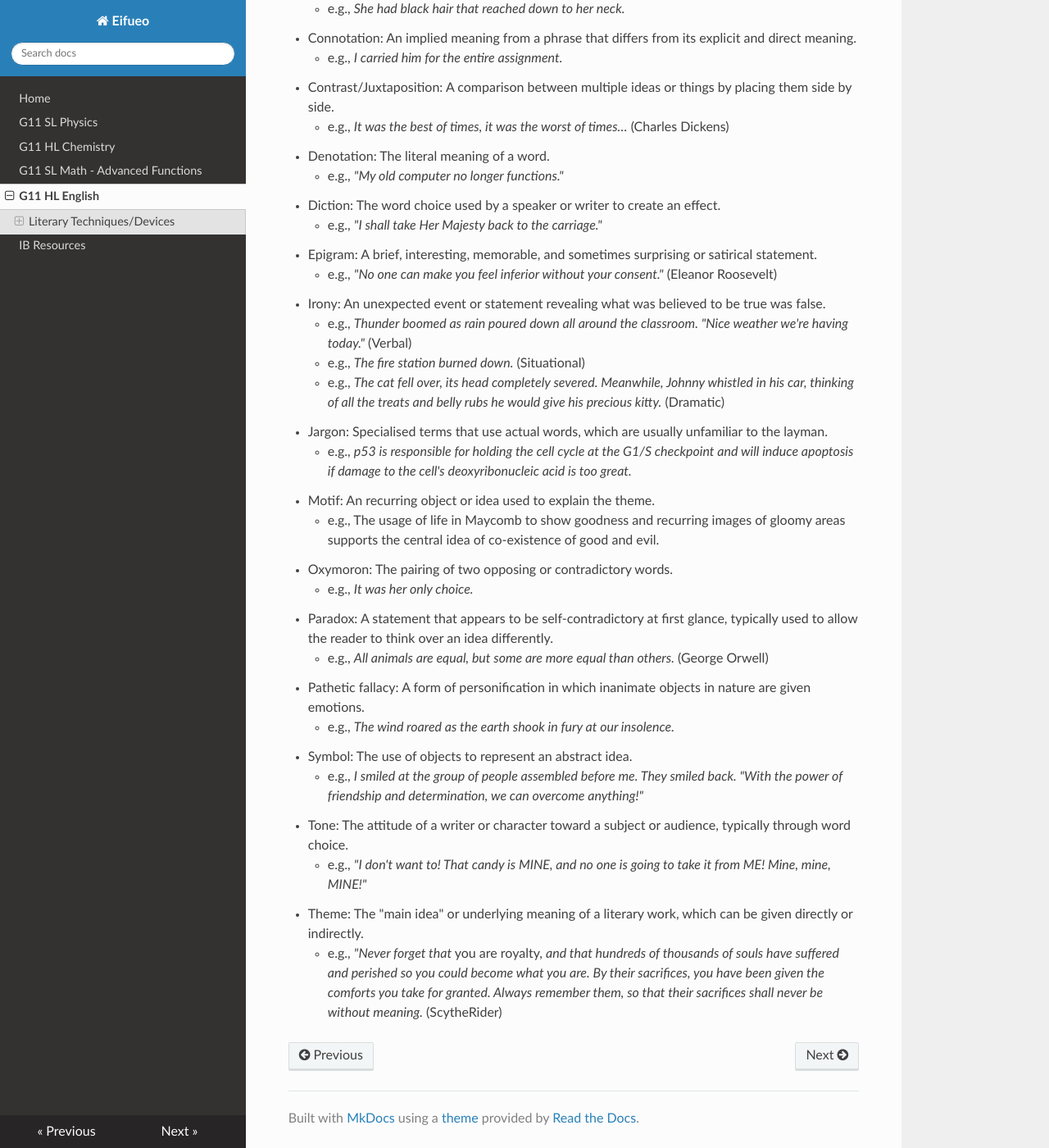
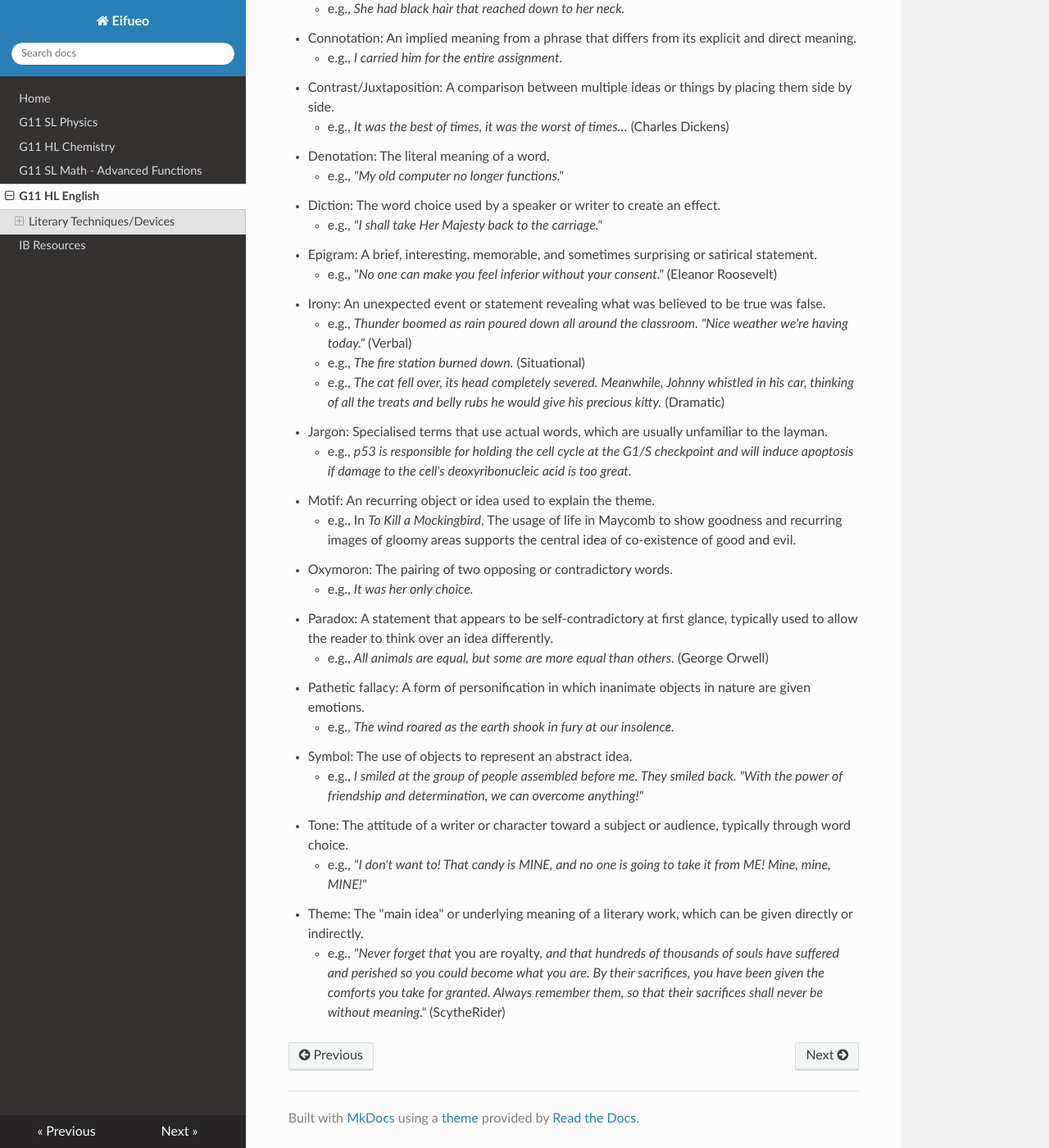
Before and after one commit to potatoeggy/eifueo, an MkDocs documentation site: the page built from docs/eng3uz.md, in a window 1280 px wide and 1400 px high, scrolled down 3657 px. Shown: the whole window at 82% size. Built offline with MkDocs 1.6.1, drawn with Linux system fonts in a browser that asks for light colours; nearby versions of some CDN libraries.

Commit message:
eng: polish up terms and formatting

```diff
--- a/docs/eng3uz.md
+++ b/docs/eng3uz.md
@@ -119,7 +119,7 @@ The course code for this page is **ENG3UZ**.
  - Jargon: Specialised terms that use actual words, which are usually unfamiliar to the layman.
 	- e.g., *p53 is responsible for holding the cell cycle at the G1/S checkpoint and will induce apoptosis if damage to the cell's deoxyribonucleic acid is too great.*
  - Motif: An recurring object or idea used to explain the theme.
-	- e.g., The usage of life in Maycomb to show goodness and recurring images of gloomy areas supports the central idea of co-existence of good and evil.
+	- e.g., In *To Kill a Mockingbird*, The usage of life in Maycomb to show goodness and recurring images of gloomy areas supports the central idea of co-existence of good and evil.
  - Oxymoron: The pairing of two opposing or contradictory words.
 	- e.g., *It was her only choice.*
  - Paradox: A statement that appears to be self-contradictory at first glance, typically used to allow the reader to think over an idea differently.
@@ -131,4 +131,4 @@ The course code for this page is **ENG3UZ**.
  - Tone: The attitude of a writer or character toward a subject or audience, typically through word choice.
 	- e.g., *"I don't want to! That candy is MINE, and no one is going to take it from ME! Mine, mine, MINE!"*
  - Theme: The "main idea" or underlying meaning of a literary work, which can be given directly or indirectly.
-	- e.g., *"Never forget that* you are royalty, *and that hundreds of thousands of souls have suffered and perished so you could become what you are. By their sacrifices, you have been given the comforts you take for granted. Always remember them, so that their sacrifices shall never be without meaning.* (ScytheRider)
+	- e.g., *"Never forget that* you are royalty, *and that hundreds of thousands of souls have suffered and perished so you could become what you are. By their sacrifices, you have been given the comforts you take for granted. Always remember them, so that their sacrifices shall never be without meaning."* (ScytheRider)
```
